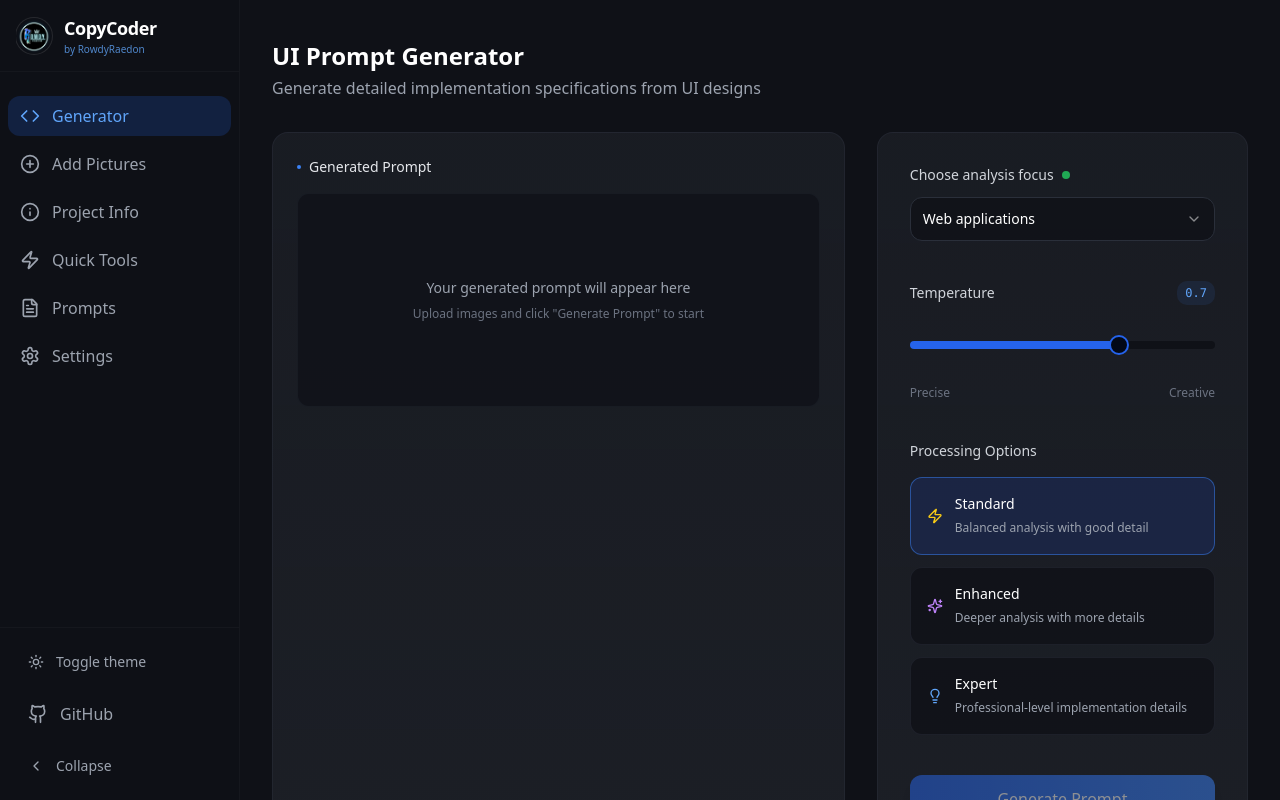
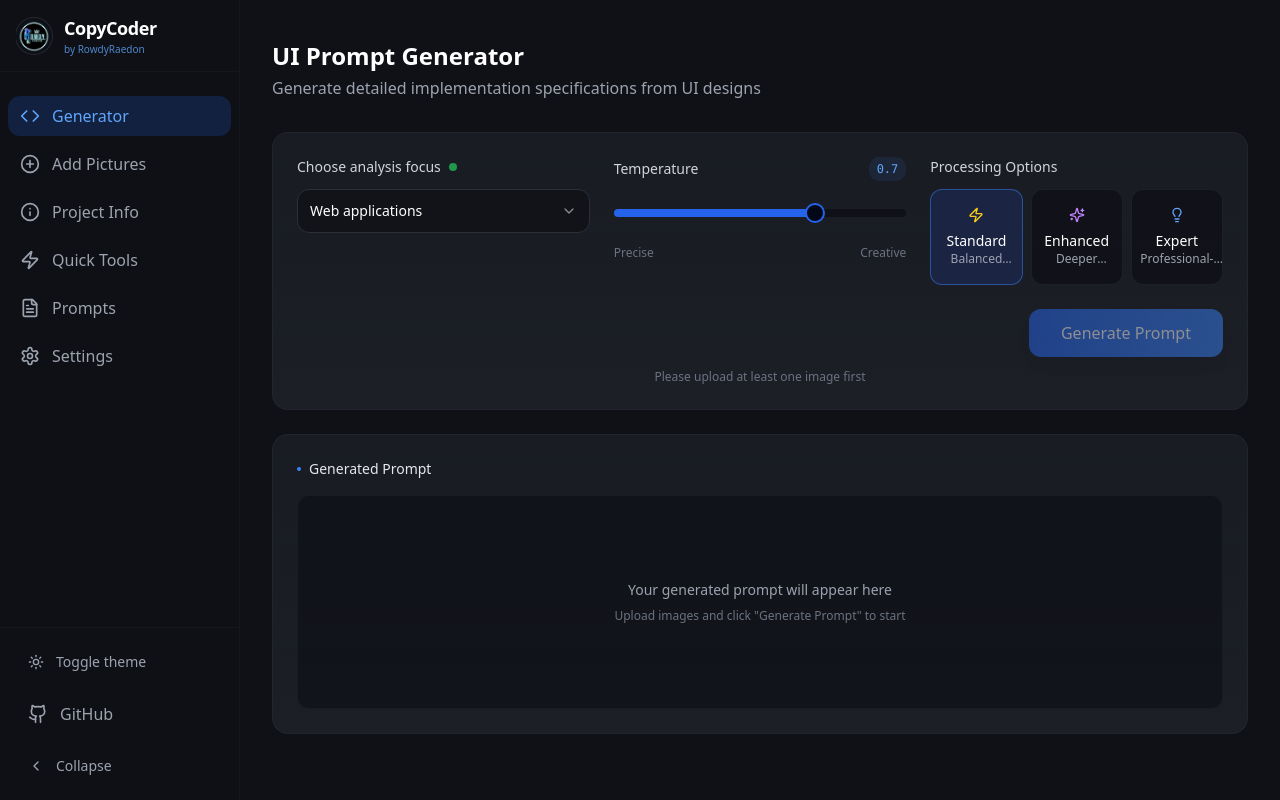
Before and after one commit to rowdy-raedon/CopyCoder, a Next.js app: page / in a window 1280 px wide. Shown: the top 800 px of the page. Built offline with nearby package versions, Linux system fonts and the light colour scheme.

Commit message:
refactor: stack Generator tab layout vertically
Change layout to vertical stack for prompt display and control panel.

Co-authored-by: raedon <193219848+rowdy-raedon@users.noreply.github.com>

```diff
--- a/components/control-panel.tsx
+++ b/components/control-panel.tsx
@@ -62,23 +62,13 @@ export function ControlPanel({ onGenerate, isGenerating, hasImages, imageCount }
 
   return (
     <motion.div
-      className="bg-gradient-to-b from-[#1c1f26]/80 to-[#1c1f26] rounded-2xl p-8 border border-[#2a2f3a]/50 h-full flex flex-col"
+      className="bg-gradient-to-b from-[#1c1f26]/80 to-[#1c1f26] rounded-2xl p-6 border border-[#2a2f3a]/50"
       initial={{ opacity: 0, y: 20 }}
       animate={{ opacity: 1, y: 0 }}
       transition={{ duration: 0.5 }}
     >
-      <div className="space-y-8">
-        {/* Image count indicator */}
-        {hasImages && (
-          <div className="flex items-center justify-between">
-            <span className="text-sm text-gray-300">Images selected</span>
-            <Badge variant="outline" className="bg-blue-500/10 text-blue-400 border-blue-500/20">
-              {imageCount} {imageCount === 1 ? "image" : "images"}
-            </Badge>
-          </div>
-        )}
-
-        {/* Analysis Focus */}
+      <div className="grid grid-cols-1 lg:grid-cols-3 gap-6">
+        {/* Left column - Analysis Focus */}
         <div className="space-y-3">
           <label className="text-sm text-gray-300 flex items-center gap-2 font-medium">
             Choose analysis focus
@@ -101,8 +91,8 @@ export function ControlPanel({ onGenerate, isGenerating, hasImages, imageCount }
           </Select>
         </div>
 
-        {/* Temperature Slider */}
-        <div className="space-y-5 pt-2">
+        {/* Middle column - Temperature */}
+        <div className="space-y-3">
           <div className="flex justify-between items-center">
             <label className="text-sm text-gray-300 font-medium">Temperature</label>
             <span className="text-xs text-blue-400 font-mono bg-blue-500/10 px-2 py-1 rounded-md">
@@ -122,37 +112,40 @@ export function ControlPanel({ onGenerate, isGenerating, hasImages, imageCount }
           </div>
         </div>
 
-        {/* Processing Options */}
-        <div className="space-y-4 pt-2">
+        {/* Right column - Processing Options */}
+        <div className="space-y-3">
           <h4 className="text-sm font-medium text-gray-300">Processing Options</h4>
-          <div className="grid grid-cols-1 gap-3">
+          <div className="grid grid-cols-3 gap-2">
             {processingOptions.map((option) => (
               <div
                 key={option.value}
-                className={`p-4 rounded-lg ${
+                className={`p-2 rounded-lg ${
                   settings.processingOption === option.value
                     ? "bg-blue-900/30 border-blue-500/50"
                     : "bg-[#0f1117]/80 border-[#2a2f3a]/50"
-                } cursor-pointer hover:border-blue-500/30 transition-all border`}
+                } cursor-pointer hover:border-blue-500/30 transition-all border flex flex-col items-center justify-center text-center h-24`}
                 onClick={() => setSettings((prev) => ({ ...prev, processingOption: option.value }))}
               >
-                <div className="flex items-center gap-3">
-                  {option.icon}
-                  <div>
-                    <span className="text-sm font-medium block">{option.label}</span>
-                    <span className="text-xs text-gray-400">{option.description}</span>
-                  </div>
-                </div>
+                <div className="mb-2">{option.icon}</div>
+                <span className="text-sm font-medium block">{option.label}</span>
+                <span className="text-xs text-gray-400 line-clamp-1">{option.description}</span>
               </div>
             ))}
           </div>
         </div>
       </div>
 
-      {/* Generate Button */}
-      <div className="mt-auto pt-10">
+      {/* Image count and Generate Button */}
+      <div className="mt-6 flex items-center justify-between">
+        <div>
+          {hasImages && (
+            <Badge variant="outline" className="bg-blue-500/10 text-blue-400 border-blue-500/20">
+              {imageCount} {imageCount === 1 ? "image" : "images"} selected
+            </Badge>
+          )}
+        </div>
         <Button
-          className="w-full bg-gradient-to-r from-blue-600/90 to-blue-500/90 hover:from-blue-500 hover:to-blue-400 text-white py-6 text-base font-medium rounded-xl transition-all duration-300 shadow-lg hover:shadow-blue-900/20 hover:scale-[1.01] disabled:opacity-50 disabled:cursor-not-allowed disabled:hover:scale-100"
+          className="bg-gradient-to-r from-blue-600/90 to-blue-500/90 hover:from-blue-500 hover:to-blue-400 text-white py-6 px-8 text-base font-medium rounded-xl transition-all duration-300 shadow-lg hover:shadow-blue-900/20 hover:scale-[1.01] disabled:opacity-50 disabled:cursor-not-allowed disabled:hover:scale-100"
           onClick={handleGenerate}
           disabled={isGenerating || !hasImages}
         >
@@ -165,9 +158,9 @@ export function ControlPanel({ onGenerate, isGenerating, hasImages, imageCount }
             "Generate Prompt"
           )}
         </Button>
+      </div>
 
-        {!hasImages && <p className="text-xs text-gray-500 text-center mt-3">Please upload at least one image first</p>}
-      </div>
+      {!hasImages && <p className="text-xs text-gray-500 text-center mt-3">Please upload at least one image first</p>}
     </motion.div>
   )
 }
--- a/components/dynamic-app.tsx
+++ b/components/dynamic-app.tsx
@@ -219,21 +219,17 @@ export function DynamicApp() {
       case "generator":
       default:
         return (
-          <div className="grid grid-cols-1 lg:grid-cols-5 gap-8">
-            {/* Left Panel - 3 columns - Generated Prompt Display */}
-            <div className="lg:col-span-3">
-              <PromptDisplay prompt={generatedPrompt} isGenerating={isGenerating} />
-            </div>
+          <div className="space-y-6">
+            {/* Control Panel - Top */}
+            <ControlPanel
+              onGenerate={handleGeneratePrompt}
+              isGenerating={isGenerating}
+              hasImages={uploadedImages.length > 0}
+              imageCount={uploadedImages.length}
+            />
 
-            {/* Right Panel - 2 columns - Control Panel */}
-            <div className="lg:col-span-2">
-              <ControlPanel
-                onGenerate={handleGeneratePrompt}
-                isGenerating={isGenerating}
-                hasImages={uploadedImages.length > 0}
-                imageCount={uploadedImages.length}
-              />
-            </div>
+            {/* Generated Prompt Display - Bottom */}
+            <PromptDisplay prompt={generatedPrompt} isGenerating={isGenerating} />
           </div>
         )
     }
--- a/components/skeleton-ui.tsx
+++ b/components/skeleton-ui.tsx
@@ -51,11 +51,49 @@ export function SkeletonUI() {
           </div>
 
           <div className="grid grid-cols-1 gap-8">
-            {/* Generator View Skeleton */}
-            <div className="grid grid-cols-1 lg:grid-cols-5 gap-8">
-              {/* Left Panel - 3 columns */}
-              <div className="lg:col-span-3 space-y-6">
-                {/* Content Skeleton */}
+            {/* Generator View Skeleton - Vertical Layout */}
+            <div className="space-y-6">
+              {/* Control Panel Skeleton - Top */}
+              <div className="bg-gradient-to-b from-[#1c1f26]/80 to-[#1c1f26] rounded-2xl p-6 border border-[#2a2f3a]/50">
+                <div className="grid grid-cols-1 lg:grid-cols-3 gap-6">
+                  {/* Left column */}
+                  <div className="space-y-3">
+                    <Skeleton className="h-5 w-40" />
+                    <Skeleton className="h-11 w-full rounded-lg" />
+                  </div>
+
+                  {/* Middle column */}
+                  <div className="space-y-3">
+                    <div className="flex justify-between items-center">
+                      <Skeleton className="h-5 w-24" />
+                      <Skeleton className="h-6 w-10" />
+                    </div>
+                    <Skeleton className="h-4 w-full rounded-full" />
+                    <div className="flex justify-between">
+                      <Skeleton className="h-4 w-16" />
+                      <Skeleton className="h-4 w-16" />
+                    </div>
+                  </div>
+
+                  {/* Right column */}
+                  <div className="space-y-3">
+                    <Skeleton className="h-5 w-36" />
+                    <div className="grid grid-cols-3 gap-2">
+                      {[...Array(3)].map((_, i) => (
+                        <Skeleton key={i} className="h-24 w-full rounded-lg" />
+                      ))}
+                    </div>
+                  </div>
+                </div>
+
+                {/* Generate button area */}
+                <div className="mt-6 flex items-center justify-between">
+                  <Skeleton className="h-6 w-24 rounded-full" />
+                  <Skeleton className="h-14 w-48 rounded-xl" />
+                </div>
+              </div>
+
+              {/* Content Skeleton - Bottom */}
               <div className="bg-gradient-to-b from-[#1c1f26]/80 to-[#1c1f26] rounded-2xl border border-[#2a2f3a]/50 p-6">
                 <div className="flex items-center justify-between mb-4">
                   <div className="flex items-center gap-2">
@@ -75,50 +113,6 @@ export function SkeletonUI() {
                     <Skeleton className="h-6 w-2/3" />
                     <Skeleton className="h-4 w-full" />
                     <Skeleton className="h-4 w-3/4" />
-                    </div>
-                  </div>
-                </div>
-              </div>
-
-              {/* Right Panel - 2 columns */}
-              <div className="lg:col-span-2">
-                {/* Control Panel Skeleton */}
-                <div className="bg-gradient-to-b from-[#1c1f26]/80 to-[#1c1f26] rounded-2xl p-8 border border-[#2a2f3a]/50 h-full flex flex-col">
-                  <div className="space-y-8 flex-1">
-                    <div className="flex items-center justify-between">
-                      <Skeleton className="h-5 w-28" />
-                      <Skeleton className="h-6 w-16 rounded-full" />
-                    </div>
-
-                    <div className="space-y-3">
-                      <Skeleton className="h-5 w-40" />
-                      <Skeleton className="h-11 w-full rounded-lg" />
-                    </div>
-
-                    <div className="space-y-5 pt-2">
-                      <div className="flex justify-between items-center">
-                        <Skeleton className="h-5 w-24" />
-                        <Skeleton className="h-6 w-10" />
-                      </div>
-                      <Skeleton className="h-4 w-full rounded-full" />
-                      <div className="flex justify-between">
-                        <Skeleton className="h-4 w-16" />
-                        <Skeleton className="h-4 w-16" />
-                      </div>
-                    </div>
-
-                    <div className="space-y-4 pt-2">
-                      <Skeleton className="h-5 w-36" />
-                      <div className="grid grid-cols-1 gap-3">
-                        {[...Array(3)].map((_, i) => (
-                          <Skeleton key={i} className="h-20 w-full rounded-lg" />
-                        ))}
-                      </div>
-                    </div>
-                  </div>
-
-                  <div className="mt-auto pt-10">
-                    <Skeleton className="h-14 w-full rounded-xl" />
                   </div>
                 </div>
               </div>
```
Lines whose indentation alone changed are shown as unchanged.
